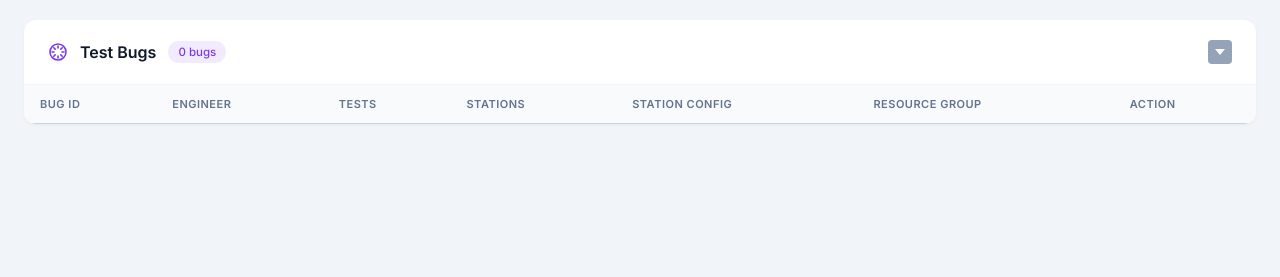
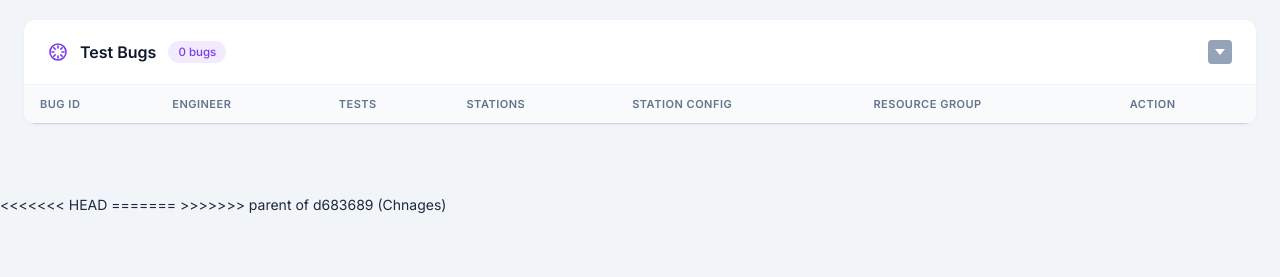
Before and after one commit to RahulKaratha/Repro-and-Reservation-Orchestrator, a Flask app: page /engineer/bug_management in a window 1280 px wide. Shown: the part 523-800 px from the top of the page. Run offline with Flask 3, Linux system fonts and the light colour scheme; a user stored in the database is signed in; tables that the repository leaves empty hold one stand-in row (values such as "Sample post"); lists and menus that the app fills with data are empty; parts of the project's set-up code (start-up, migrations or seed data) failed here and were passed over.

Commit message:
Revert "Chnages"
This reverts commit d6836898a406c7ce426431089da1d70aea311ec3.

```diff
--- a/app/templates/engineerBugManagement.html
+++ b/app/templates/engineerBugManagement.html
@@ -315,3 +315,7 @@
 </body>
 
 </html>
+<<<<<<< HEAD
+
+=======
+>>>>>>> parent of d683689 (Chnages)
```
